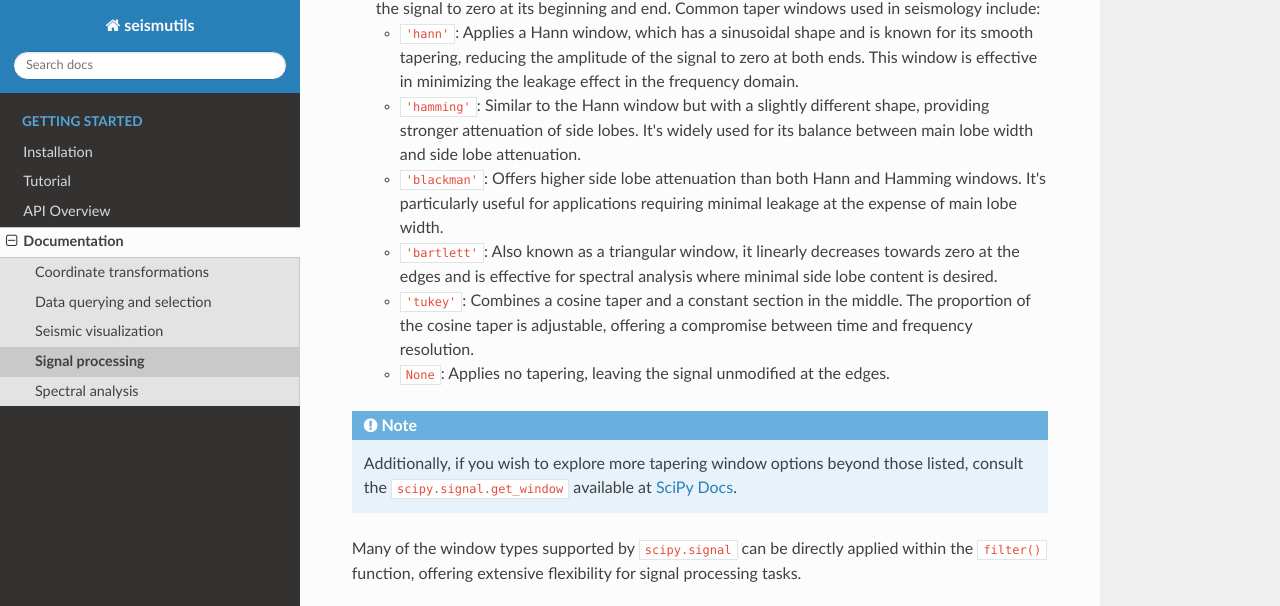
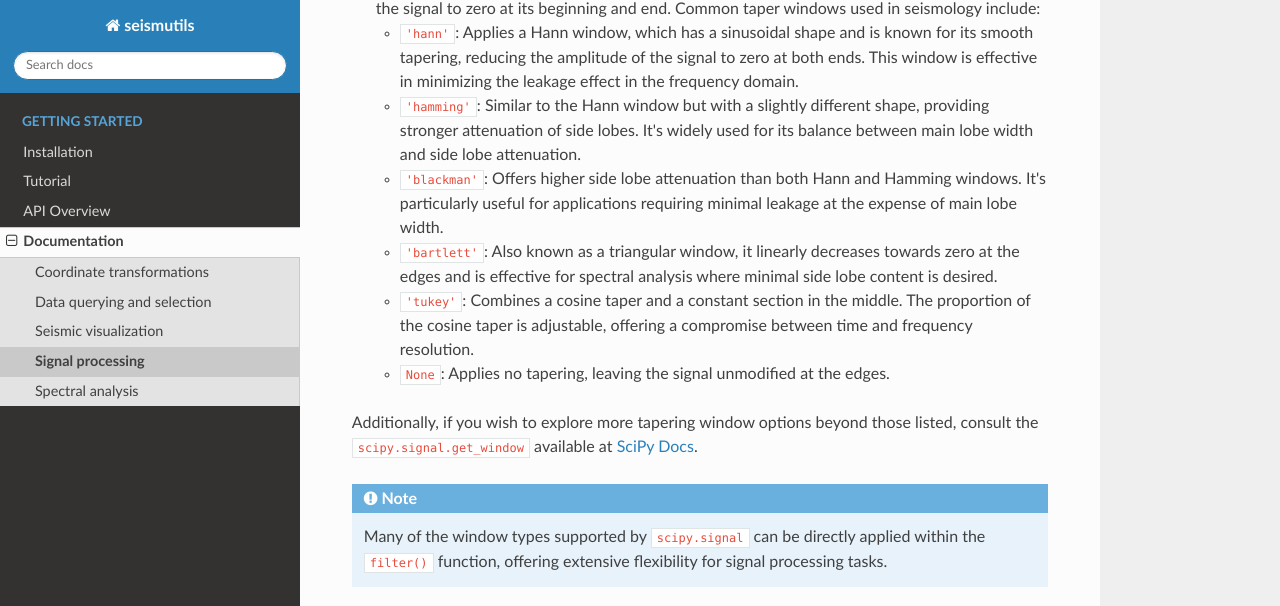
Before and after one commit to gabrielepaoletti/seismutils, a Sphinx documentation site: the page built from docs/source/signal/signal_processing.rst, in a window 1280 px wide and 900 px high, scrolled down 769 px, cut to the strip 0-606 px from the top of the window. Built offline with Sphinx 7.4.7 and the Read the Docs theme 2.0.0, drawn with Linux system fonts in a browser that asks for light colours.

```diff
--- a/docs/source/signal/signal_processing.rst
+++ b/docs/source/signal/signal_processing.rst
@@ -27,9 +27,9 @@ The ``filter()`` function offers several parameters for fine-tuning signal proce
   - ``'tukey'``: Combines a cosine taper and a constant section in the middle. The proportion of the cosine taper is adjustable, offering a compromise between time and frequency resolution.
   - ``None``: Applies no tapering, leaving the signal unmodified at the edges.
 
+Additionally, if you wish to explore more tapering window options beyond those listed, consult the ``scipy.signal.get_window`` available at `SciPy Docs <https://docs.scipy.org/doc/scipy/reference/generated/scipy.signal.get_window.html>`_.
+
 .. note::
-    Additionally, if you wish to explore more tapering window options beyond those listed, consult the ``scipy.signal.get_window`` available at `SciPy Docs <https://docs.scipy.org/doc/scipy/reference/generated/scipy.signal.get_window.html>`_.
-
-Many of the window types supported by ``scipy.signal`` can be directly applied within the ``filter()`` function, offering extensive flexibility for signal processing tasks.
+    Many of the window types supported by ``scipy.signal`` can be directly applied within the ``filter()`` function, offering extensive flexibility for signal processing tasks.
 
 .. autofunction:: seismutils.signal.envelope
```
